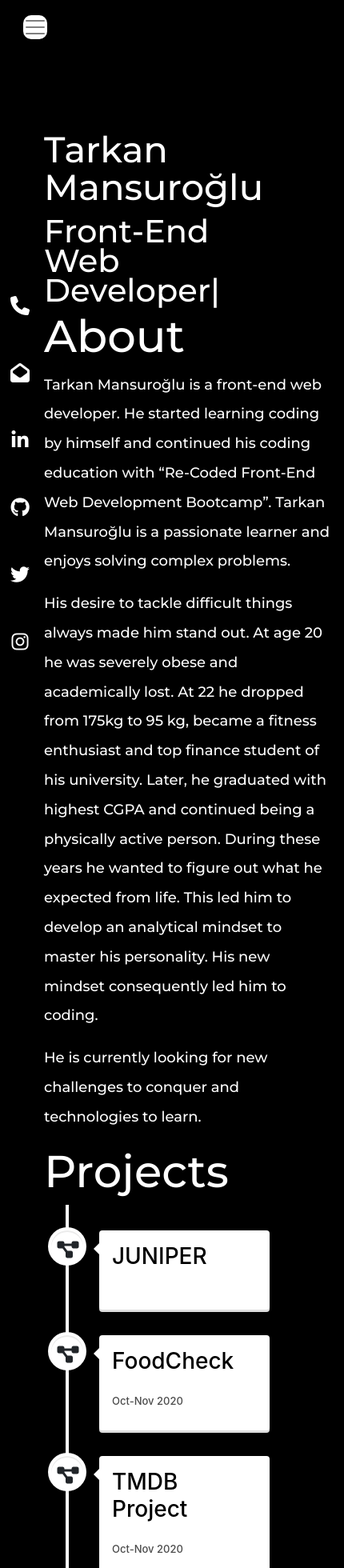
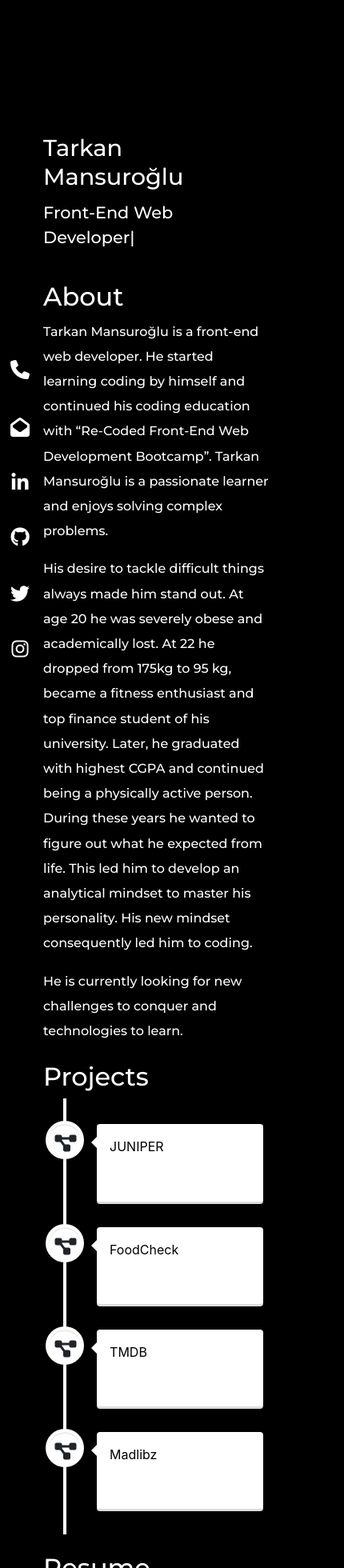
Before and after one commit to tmansuroglu/portfolio, a React (Create React App) app: page / in a window 390 px wide. Shown: the top 1960 px of the page at 80% size, 430 px wide, since content can reach past the window. Built offline with nearby package versions, Linux system fonts and the light colour scheme.

Commit message:
improve responsive design

```diff
--- a/src/App.jsx
+++ b/src/App.jsx
@@ -1,4 +1,3 @@
-import 'bootstrap/dist/css/bootstrap.min.css';
 import Home from './containers/Home/index.jsx';
 
 function App() {
--- a/src/components/Introduction/index.css
+++ b/src/components/Introduction/index.css
@@ -1,16 +1,15 @@
 .name {
-    font-size: clamp(2.5em, 5vw, 5rem);
+    font-size: clamp(1.8rem, 5vw, 5rem);
     font-family: 'Montserrat', sans-serif;
 }
 
 .loop {
-    height: 100px;
+    height: 80px;
     margin-top: 3%;
-    font-size: 2.5rem;
+    font-size: clamp(1.3em, 3vw, 4rem);
     font-family: 'Montserrat', sans-serif;
 }
 
 #introduction {
     padding-top: max(10%, 20vh);
-    max-width: 85%;
 }
--- a/src/components/Projects/index.css
+++ b/src/components/Projects/index.css
@@ -6,7 +6,3 @@
 .projectContent {
     color: black;
 }
-
-.vertical-timeline-element--work {
-    width: min(100%, 70vw);
-}
--- a/src/components/Projects/index.jsx
+++ b/src/components/Projects/index.jsx
@@ -21,23 +21,19 @@ const Projects = () => {
                     contentArrowStyle={{
                         borderRight: '7px solid  white',
                     }}
+                    date='Oct-Nov 2020'
                     iconStyle={{
                         background: 'white',
                     }}
                     icon={<i class='fas fa-project-diagram projectIcon'></i>}
                 >
-                    <div className='projectContent'>
-                        <h3 className='vertical-timeline-element-title'>
-                            JUNIPER
-                        </h3>
-                        <p></p>
-                    </div>
+                    <div className='projectContent'>JUNIPER</div>
                 </VerticalTimelineElement>
                 <VerticalTimelineElement
                     className='vertical-timeline-element--work'
                     contentStyle={{
                         background: 'white',
-                        color: 'black',
+                        color: 'white',
                     }}
                     contentArrowStyle={{
                         borderRight: '7px solid  white',
@@ -48,16 +44,13 @@ const Projects = () => {
                     }}
                     icon={<i class='fas fa-project-diagram projectIcon'></i>}
                 >
-                    <h3 className='vertical-timeline-element-title'>
-                        FoodCheck
-                    </h3>
-                    <p></p>
+                    <div className='projectContent'>FoodCheck</div>
                 </VerticalTimelineElement>
                 <VerticalTimelineElement
                     className='vertical-timeline-element--work'
                     contentStyle={{
                         background: 'white',
-                        color: 'black',
+                        color: 'white',
                     }}
                     contentArrowStyle={{
                         borderRight: '7px solid  white',
@@ -68,16 +61,13 @@ const Projects = () => {
                     }}
                     icon={<i class='fas fa-project-diagram projectIcon'></i>}
                 >
-                    <h3 className='vertical-timeline-element-title'>
-                        TMDB Project
-                    </h3>
-                    <p></p>
+                    <div className='projectContent'>TMDB</div>
                 </VerticalTimelineElement>
                 <VerticalTimelineElement
                     className='vertical-timeline-element--work'
                     contentStyle={{
                         background: 'white',
-                        color: 'black',
+                        color: 'white',
                     }}
                     contentArrowStyle={{
                         borderRight: '7px solid  white',
@@ -88,8 +78,7 @@ const Projects = () => {
                     }}
                     icon={<i class='fas fa-project-diagram projectIcon'></i>}
                 >
-                    <h3 className='vertical-timeline-element-title'>Madlibz</h3>
-                    <p></p>
+                    <div className='projectContent'>Madlibz</div>
                 </VerticalTimelineElement>
             </VerticalTimeline>
         </div>
--- a/src/components/Sidebar/index.css
+++ b/src/components/Sidebar/index.css
@@ -8,8 +8,8 @@
 
 .icon {
     color: white;
-    margin-top: 30px;
-    margin-bottom: 30px;
+    margin-top: min(30px, 100%);
+    margin-bottom: min(30px, 100%);
     cursor: pointer;
 }
 
--- a/src/containers/Home/index.css
+++ b/src/containers/Home/index.css
@@ -1,16 +1,18 @@
 .homeText {
     color: white;
     font-family: 'Montserrat', sans-serif;
-    font-size: large;
-    line-height: 2.3rem;
+    font-size: 1rem;
+    line-height: min(2rem, 8vw);
 }
 
 .homeTitle {
     color: white;
     font-family: 'Montserrat', sans-serif;
-    font-size: 3.5rem;
+    font-size: max(2rem, 4.5vw);
+    margin-top: clamp(5%, 8%, 10%);
 }
 
 .container {
-    margin-left: max(10%, 40px);
+    margin-left: max(12%, 50px);
+    max-width: 80%;
 }
--- a/src/containers/Home/index.jsx
+++ b/src/containers/Home/index.jsx
@@ -6,6 +6,7 @@ import Introduction from '../../components/Introduction';
 import About from '../../components/About';
 import Projects from '../../components/Projects';
 import Resume from '../../components/Resume';
+import 'bootstrap/dist/css/bootstrap.min.css';
 
 const Home = () => {
     return (
```
